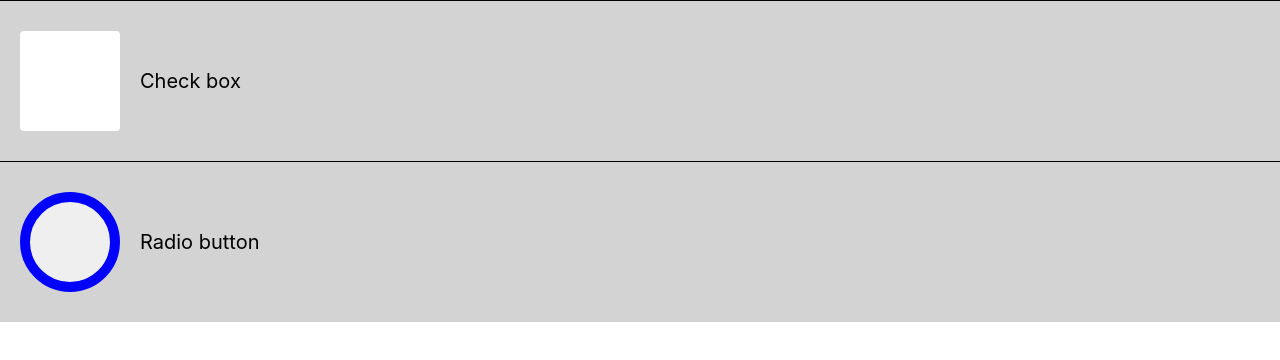
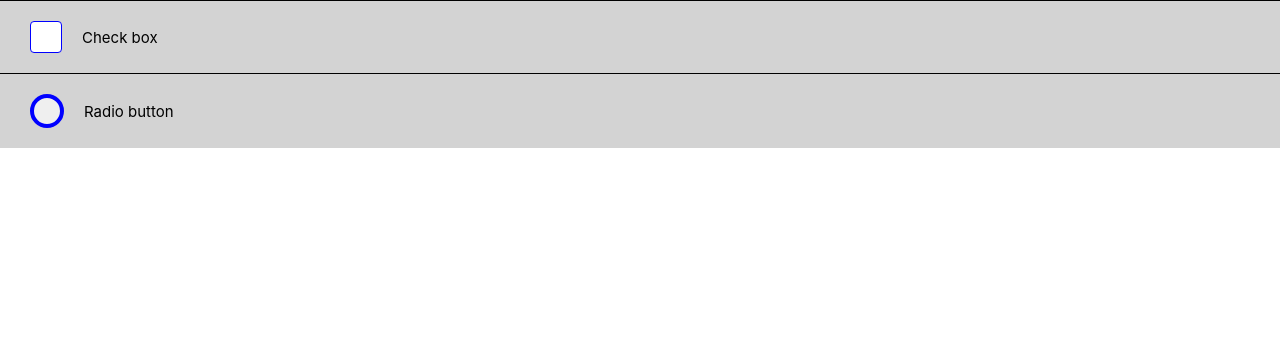
Before and after one commit to cborjah/tg_assignment, a React app: page / in a window 1280 px wide. Shown: the top 360 px of the page. Built offline with nearby package versions, Linux system fonts and the light colour scheme; the HTML template or start-up script is replaced by a standard one.

Commit message:
adds customizable styles

```diff
--- a/src/App.js
+++ b/src/App.js
@@ -1,7 +1,7 @@
-import React, { Component } from 'react';
-import './App.css';
+import React, { Component } from "react";
+import "./App.css";
 
-import Button from './Button';
+import Button from "./Button";
 
 class App extends Component {
   render() {
--- a/src/Button.js
+++ b/src/Button.js
@@ -1,16 +1,16 @@
-import React, { Component } from 'react';
+import React, { Component } from "react";
 import PropTypes from "prop-types";
 import { library } from "@fortawesome/fontawesome-svg-core";
 import { FontAwesomeIcon } from "@fortawesome/react-fontawesome";
 import { faCircle } from "@fortawesome/free-solid-svg-icons";
 
 import { Container, CheckBox, RadioBtn, ButtonText } from "./styles";
-import CheckMarkIcon from './CheckMarkIcon';
+import CheckMarkIcon from "./CheckMarkIcon";
 
 library.add(faCircle);
 
 class Button extends Component {
-  state = { isActive: null };
+  state = { isActive: false };
 
   handleOnClick = () => {
     this.setState({ isActive: !this.state.isActive }, () => {
@@ -20,26 +20,44 @@ class Button extends Component {
 
   render() {
     const { isActive } = this.state;
-    const { type, text } = this.props;
+    const {
+      type,
+      text,
+      containerStyles,
+      buttonStyles,
+      textStyles
+    } = this.props;
 
-    if (type === 'checkMark') {
+    if (type === "checkMark") {
       return (
-        <Container onClick={this.handleOnClick}>
-          <CheckBox isActive={isActive} {...this.props}>
-            {isActive ? <CheckMarkIcon /> : null}
+        <Container>
+          <CheckBox
+            onClick={this.handleOnClick}
+            isActive={isActive}
+            style={buttonStyles}
+            {...this.props}
+          >
+            {isActive ? <CheckMarkIcon {...this.props} /> : null}
           </CheckBox>
-          <ButtonText>{this.props.text}</ButtonText>
+          <ButtonText style={textStyles}>{this.props.text}</ButtonText>
         </Container>
       );
     }
 
-    if (type === 'radio') {
+    if (type === "radio") {
       return (
-        <Container onClick={this.handleOnClick}>
-          <RadioBtn isActive={isActive} {...this.props}>
-            {isActive ? <FontAwesomeIcon icon="circle" className="radioCircle" /> : null}
+        <Container style={containerStyles}>
+          <RadioBtn
+            onClick={this.handleOnClick}
+            isActive={isActive}
+            style={buttonStyles}
+            {...this.props}
+          >
+            {isActive ? (
+              <FontAwesomeIcon icon="circle" className="radioCircle" />
+            ) : null}
           </RadioBtn>
-          <ButtonText>{text}</ButtonText>
+          <ButtonText style={textStyles}>{text}</ButtonText>
         </Container>
       );
     }
@@ -47,16 +65,27 @@ class Button extends Component {
 }
 
 Button.propTypes = {
-  color: PropTypes.string,
+  buttonColor: PropTypes.string,
+  checkMarkColor: PropTypes.string,
+  innerCircleSize: PropTypes.string,
   text: PropTypes.string,
   onSelect: PropTypes.func,
-  type: PropTypes.string.isRequired
+  type: PropTypes.string.isRequired,
+  containerStyles: PropTypes.object,
+  buttonStyles: PropTypes.obejct,
+  textStyles: PropTypes.object
 };
 
 Button.defaultProps = {
-  color: 'blue',
-  text: 'Text goes here',
+  buttonColor: "blue",
+  checkMarkColor: "white",
+  checkMarkSize: "22px",
+  innerCircleSize: "16px",
+  text: "Text goes here",
   onSelect: () => null,
+  containerStyles: {},
+  buttonStyles: {},
+  textStyles: {}
 };
 
 export default Button;
--- a/src/CheckMarkIcon.js
+++ b/src/CheckMarkIcon.js
@@ -1,13 +1,42 @@
-import React from 'react';
+import React from "react";
+import PropTypes from "prop-types";
 
-const CheckMarkIcon = () => (
-  <svg width="79px" height="79px" viewBox="0 0 79 79" version="1.1" xmlns="http://www.w3.org/2000/svg">
-      <g id="Page-1" stroke="none" strokeWidth="1" fill="none" fillRule="evenodd" strokeLinecap="round" strokeLinejoin="round">
-          <g id="CheckMark" transform="translate(-13.000000, -13.000000)" stroke="#FFF" strokeWidth="12">
-              <polyline id="Path-2" points="20 63.3333333 41.6666667 85 85 20"></polyline>
-          </g>
+const CheckMarkIcon = ({ checkMarkColor, checkMarkSize }) => (
+  <svg
+    width={checkMarkSize}
+    height={checkMarkSize}
+    viewBox="0 0 79 79"
+    version="1.1"
+    xmlns="http://www.w3.org/2000/svg"
+  >
+    <g
+      id="Page-1"
+      stroke="none"
+      strokeWidth="1"
+      fill="none"
+      fillRule="evenodd"
+      strokeLinecap="round"
+      strokeLinejoin="round"
+    >
+      <g
+        id="CheckMark"
+        transform="translate(-13.000000, -13.000000)"
+        stroke={checkMarkColor}
+        strokeWidth="12"
+      >
+        <polyline id="Path-2" points="20 63.3333333 41.6666667 85 85 20" />
       </g>
+    </g>
   </svg>
 );
 
+CheckMarkIcon.propTypes = {
+  checkMarkColor: PropTypes.string,
+  checkMarkSize: PropTypes.string
+};
+
+CheckMarkIcon.defaultProps = {
+  checkMarkColor: "white"
+};
+
 export default CheckMarkIcon;
--- a/src/styles.js
+++ b/src/styles.js
@@ -1,7 +1,7 @@
 import styled from "styled-components";
 
 export const Container = styled.li`
-  height: 160px;
+  padding: 20px 10px;
   background-color: lightgrey;
   display: flex;
   align-items: center;
@@ -11,39 +11,34 @@ export const Container = styled.li`
 
 export const CheckBox = styled.div`
   margin: 0 20px;
-  height: 100px;
-  width: 100px;
+  height: 30px;
+  width: 30px;
   padding: 0;
   outline: 0;
-  border-width: ${props => props.borderWidth};
-  border-style: ${props => props.borderStyle};
-  border-color: ${props => props.borderColor};
+  border-width: 1px;
+  border-style: solid;
+  border-color: ${props => props.buttonColor};
   border-radius: 4px;
   display: flex;
   justify-content: center;
   align-items: center;
-  background-color: ${props => (props.isActive ? props.color : "white")};
+  background-color: ${props => (props.isActive ? props.buttonColor : "white")};
 
   &:focus, &:active {
     outline: 0;
   }
-
-  .checkMark {
-    color: ${props => props.checkMarkColor};
-    font-size: 80px;
-  }
 `;
 
 export const RadioBtn = styled.button`
-  height: 100px;
-  width: 100px;
+  height: 34px;
+  width: 34px;
   margin: 0 20px;
   padding: 0;
   outline: 0;
-  border-width: 10px;
+  border-width: 4px;
   border-style: solid;
-  border-color: blue;
-  border-radius: 50px;
+  border-color: ${props => props.buttonColor};
+  border-radius: 17px;
   display: flex;
   justify-content: center;
   align-items: center;
@@ -55,8 +50,8 @@ export const RadioBtn = styled.button`
   }
 
   .radioCircle {
-    color: blue;
-    font-size: 60px;
+    color: ${props => props.buttonColor};
+    font-size: 16px;
   }
 `;
 
@@ -64,5 +59,6 @@ export const ButtonText = styled.span`
   display: flex;
   flex: 1;
   justify-content: flex-start;
-  font-size: 20px;
+  font-size: 15px;
+  cursor: default;
 `
```
Also changed, not shown: 1 other file (tests, documents, lock files or other folders).
